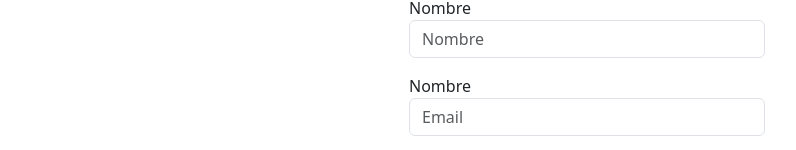
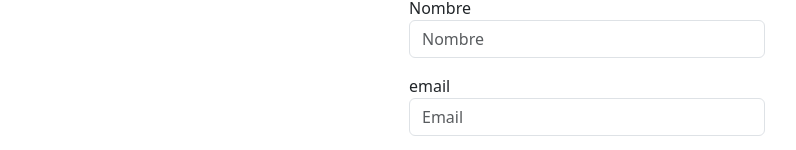
Before and after one commit to jhonino/Contact-FrontEnd, an Angular app: page /new in a window 1280 px wide. Shown: the part 138-288 px from the top of the page, without its empty margins (53-849 px from the left). Built offline with nearby package versions, Linux system fonts and the light colour scheme.

Commit message:
implementando para mandar al api

```diff
--- a/src/app/componentes/contact-form/contact-form.component.html
+++ b/src/app/componentes/contact-form/contact-form.component.html
@@ -1,15 +1,20 @@
 <h2 class="mb-5">Nuevo Contacto</h2>
 
 <div class="row row-cols-3 justify-content-center">
-    <form>
+    <form [formGroup]="form" (ngSubmit)="create()">
+
         <div class="mb-3">
             <label for="name">Nombre</label>
-            <input id="name" type="text" placeholder="Nombre" class="form-control">
+            <input id="name" type="text" placeholder="Nombre" class="form-control"
+                formControlName="name">
         </div>
         <div class="mb-3">
-            <label for="email">Nombre</label>
-            <input id="email" type="email" placeholder="Email" class="form-control">
+            <label for="email">email</label>
+            <input id="email" type="email" placeholder="Email" class="form-control"
+                formControlName="email">
         </div>
+
+
         <div class="text-end">
             <button type="button" class="btn btn-light" routerLink="/">
                 Cancelar
--- a/src/app/componentes/contact-form/contact-form.component.ts
+++ b/src/app/componentes/contact-form/contact-form.component.ts
@@ -16,4 +16,8 @@ export class ContactFormComponent {
     name: ['', [Validators.required]],
     email: ['', [Validators.required]]
   })
+
+  create() {
+    console.log(this.form.value)
+  }
 }
```
